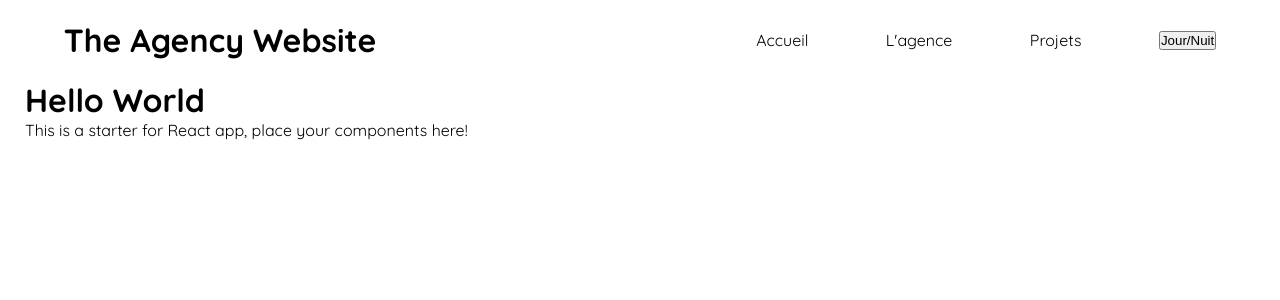
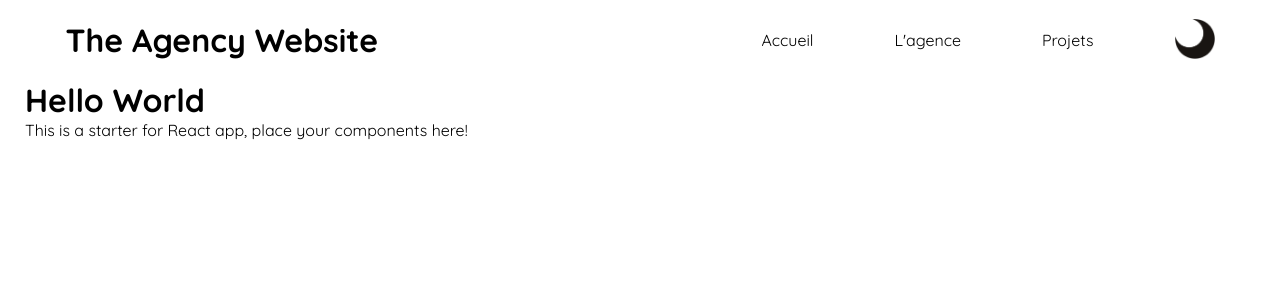
Before and after one commit to Mtwod/thpnext_w06d3_agency_website, a React (Create React App) app: page / in a window 1280 px wide. Shown: the top 300 px of the page. Built offline with nearby package versions, Linux system fonts and the light colour scheme.

Commit message:
Add feature day/night display mode

```diff
--- a/src/App.jsx
+++ b/src/App.jsx
@@ -1,13 +1,28 @@
 import 'assets/fonts/fonts.scss';
+import './style.scss';
 import Navbar from 'components/Navbar';
-import './style.scss';
+import { useState } from 'react';
+import DayNightContext from './DayNightContext';
 
-const App = () => (
-  <div className="App">
-    <Navbar />
-    <h1>Hello World</h1>
-    <p>This is a starter for React app, place your components here!</p>
-  </div>
-);
+const App = () => {
+  const [theme, setTheme] = useState('light');
+
+  return (
+    <DayNightContext.Provider value={{
+      theme,
+      toggleTheme: () => {
+        if (theme === 'light') setTheme('dark');
+        if (theme === 'dark') setTheme('light');
+      },
+    }}
+    >
+      <div className={`App ${theme}`}>
+        <Navbar />
+        <h1>Hello World</h1>
+        <p>This is a starter for React app, place your components here!</p>
+      </div>
+    </DayNightContext.Provider>
+  );
+};
 
 export default App;
--- /dev/null
+++ b/src/DayNightContext.js
@@ -0,0 +1,5 @@
+import { createContext } from 'react';
+
+const DayNightContext = createContext({ theme: 'light' });
+
+export default DayNightContext;
--- /dev/null
+++ b/src/components/Navbar/DayNightButton/index.jsx
@@ -0,0 +1,22 @@
+import { useContext } from 'react';
+import DayNightContext from 'DayNightContext';
+import './style.scss';
+import dayLogo from './day-logo.png';
+import moonLogo from './moon-logo.png';
+
+const DayNightButton = () => {
+  const displayMode = useContext(DayNightContext);
+  const { theme, toggleTheme } = displayMode;
+  return (
+    <button className="DayNightButton" type="button" onClick={toggleTheme}>
+      {theme === 'light' && (
+        <img src={moonLogo} alt="Crescent moon logo" className="DayNightButton__image" />
+      )}
+      {theme === 'dark' && (
+        <img src={dayLogo} alt="Yellow sun logo" className="DayNightButton__image" />
+      )}
+    </button>
+  );
+};
+
+export default DayNightButton;
--- /dev/null
+++ b/src/components/Navbar/DayNightButton/style.scss
@@ -0,0 +1,13 @@
+@import 'variables.scss';
+
+.DayNightButton {
+  border-style: none;
+  background-color: var(--background-color);
+  outline-style: none;
+  @include transition();
+
+  &__image {
+    height: 40px;
+    width: 40px;
+  }
+}
--- a/src/components/Navbar/index.jsx
+++ b/src/components/Navbar/index.jsx
@@ -1,3 +1,4 @@
+import DayNightButton from './DayNightButton';
 import './style.scss';
 
 const Navbar = () => {
@@ -8,7 +9,7 @@ const Navbar = () => {
       <span className="Navbar__link">Accueil</span>
       <span className="Navbar__link">L&apos;agence</span>
       <span className="Navbar__link">Projets</span>
-      <button className="Navbar__button" type="button">Jour/Nuit</button>
+      <DayNightButton />
     </nav>
   );
 };
--- a/src/style.scss
+++ b/src/style.scss
@@ -1,6 +1,11 @@
 @import './reset.scss';
+@import './variables.scss';
 
 .App {
   padding: 0 25px;
   font-family: 'Quicksand', sans-serif;
+  background-color: var(--background-color);
+  color: var(--color-text);
+  height: 100vh;
+  @include transition();
 }
--- /dev/null
+++ b/src/variables.scss
@@ -0,0 +1,22 @@
+$light-bg: #FFFFFF;
+$light-text: #000000;
+$light-color-primary: #cc0000;
+$dark-bg: #270f35;
+$dark-text: #FFFFFF;
+$dark-color-primary: #cc0000;
+
+.light {
+  --background-color: #FFFFFF;
+  --color-text: #000000;
+  --color-primary: #cc0000;
+}
+
+.dark {
+  --background-color: #270f35;
+  --color-text: #FFFFFF;
+  --color-primary: #cc0000;
+}
+
+@mixin transition {
+  transition: 0.3s;
+}
```
Also changed, not shown: src/components/Navbar/DayNightButton/day-logo.png (added), src/components/Navbar/DayNightButton/moon-logo.png (added).
